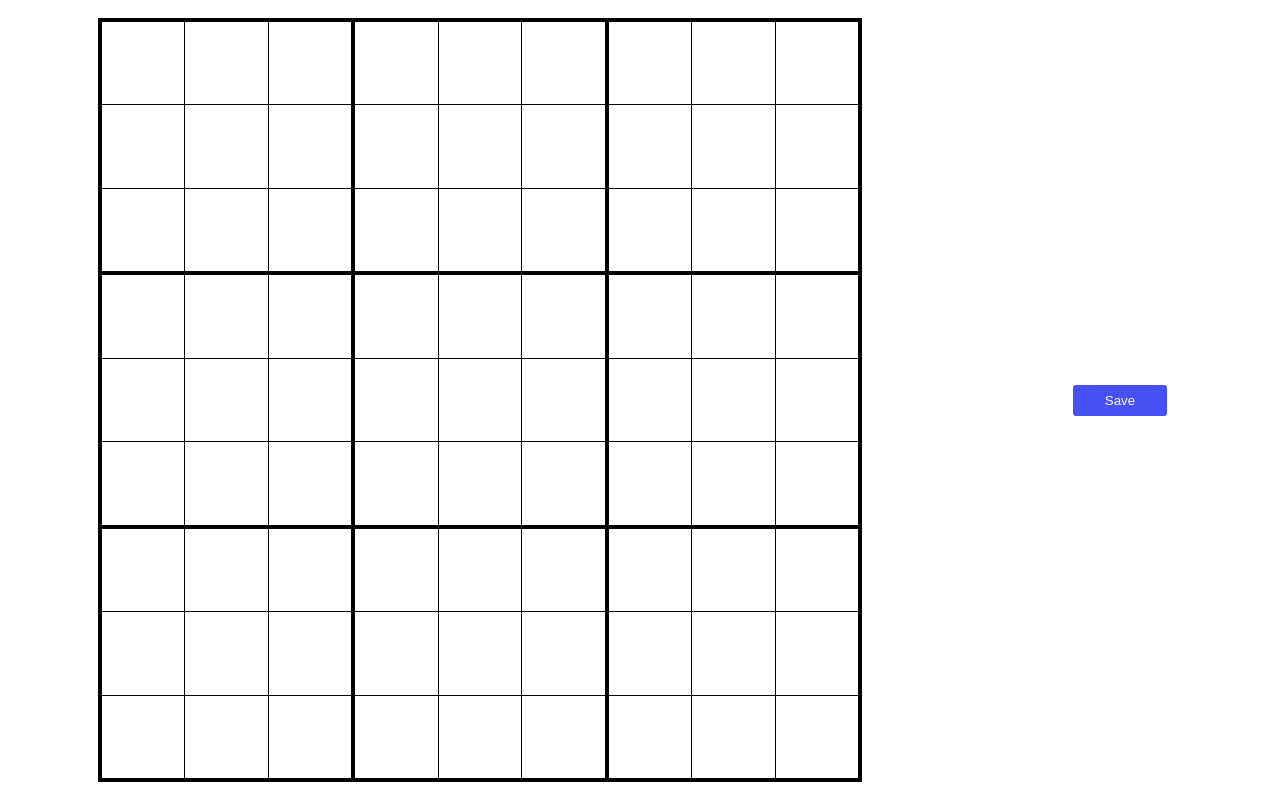
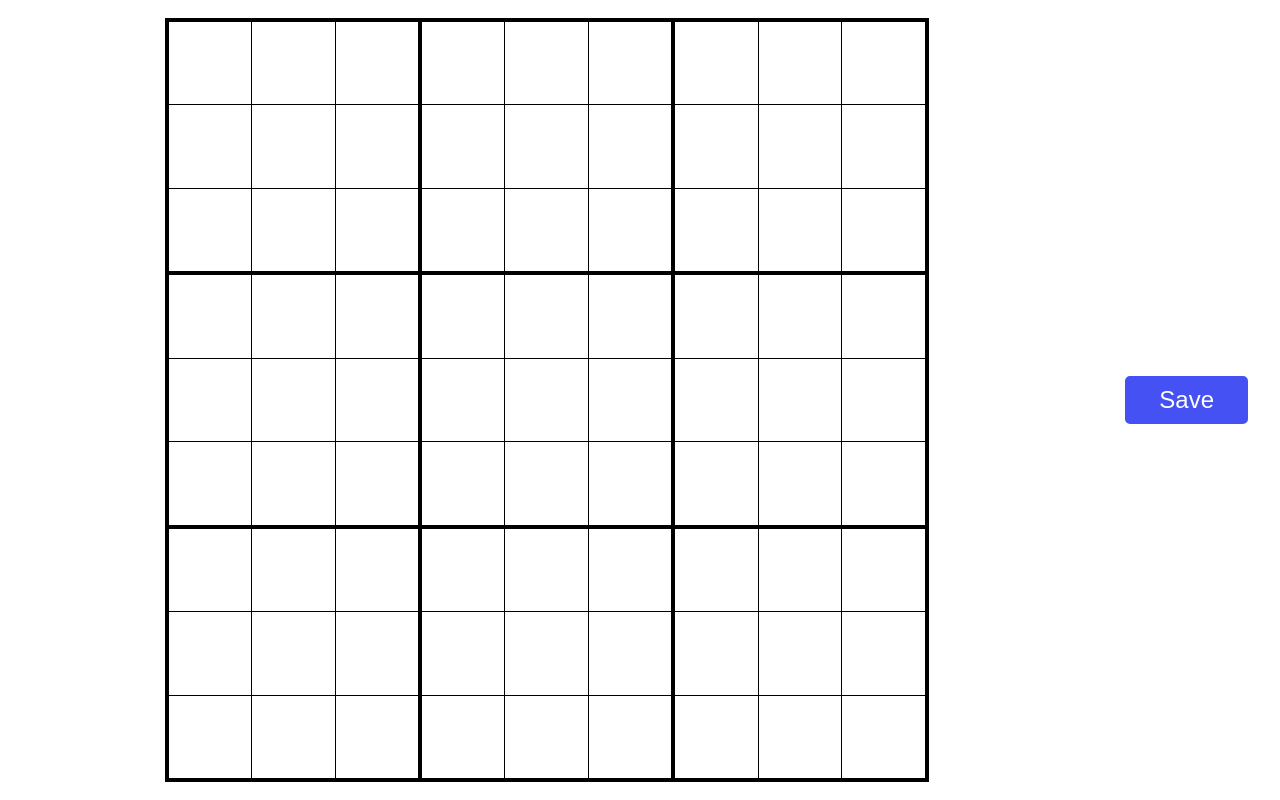
Before and after one commit to airburst/sudoku-solver, a React (Create React App) app: page / in a window 1280 px wide. Built offline with nearby package versions, Linux system fonts and the light colour scheme.

Commit message:
feat: Add controls

```diff
--- a/src/components/Button.js
+++ b/src/components/Button.js
@@ -1,12 +1,18 @@
 import styled from "styled-components";
 
 const StyledButton = styled.button`
-  padding: 0.5rem 2rem;
-  border: 0;
-  border-radius: 3px;
+  border: 2px solid var(--btn-color);
+  border-radius: 5px;
   background-color: var(--btn-color);
   color: white;
   cursor: pointer;
+  font-size: 1.5rem;
+  width: 100%;
+  height: 100%;
+
+  padding: ${({ size }) => (size === "large" ? "0.5rem 2rem" : "0.5rem")};
+  background-color: ${({ basic }) => (!!basic ? "white" : "var(--btn-color)")};
+  color: ${({ basic }) => (!!basic ? "var(--btn-color)" : "white")};
 `;
 
 const Button = (props) => {
--- /dev/null
+++ b/src/features/puzzle/Controls/GameControls.js
@@ -0,0 +1,29 @@
+// import { useState, useCallback, useEffect } from "react";
+import styled from "styled-components";
+import Button from "../../../components/Button";
+import { useSelector, useDispatch } from "react-redux";
+import { lockBoard } from "../puzzleSlice";
+
+const ButtonContainer = styled.div`
+  display: grid;
+  width: 100%;
+  grid-template-columns: 1fr 1fr;
+  grid-template-rows: repeat(2, 3rem);
+  grid-gap: 0.5rem;
+`;
+
+const GameControls = () => {
+  // const dispatch = useDispatch();
+  // const boardLocked = useSelector((state) => state.puzzle.locked);
+
+  return (
+    <ButtonContainer>
+      <Button basic>Undo</Button>
+      <Button basic>Redo</Button>
+      <Button basic>Restart</Button>
+      <Button basic>Check</Button>
+    </ButtonContainer>
+  );
+};
+
+export default GameControls;
--- /dev/null
+++ b/src/features/puzzle/Controls/PlayControls.js
@@ -0,0 +1,47 @@
+// import { useState, useCallback, useEffect } from "react";
+import styled from "styled-components";
+import Button from "../../../components/Button";
+import { useSelector, useDispatch } from "react-redux";
+import { lockBoard } from "../puzzleSlice";
+
+const ButtonContainer = styled.div`
+  display: grid;
+  grid-template-columns: 8rem 3rem 3rem 3rem;
+  grid-template-rows: repeat(4, 3rem);
+  grid-gap: 0.5rem;
+  width: 100%;
+  margin-bottom: 1rem;
+`;
+
+const ColSpan = styled.div`
+  grid-row: 4 / 4;
+  grid-column: 2 / 5;
+`;
+
+const Controls = () => {
+  // const dispatch = useDispatch();
+  // const boardLocked = useSelector((state) => state.puzzle.locked);
+
+  return (
+    <ButtonContainer>
+      <Button>Normal</Button>
+      <Button>1</Button>
+      <Button>2</Button>
+      <Button>3</Button>
+      <Button basic>Corner</Button>
+      <Button>4</Button>
+      <Button>5</Button>
+      <Button>6</Button>
+      <Button basic>Centre</Button>
+      <Button>7</Button>
+      <Button>8</Button>
+      <Button>9</Button>
+      <Button basic>Colour</Button>
+      <ColSpan>
+        <Button basic>Delete</Button>
+      </ColSpan>
+    </ButtonContainer>
+  );
+};
+
+export default Controls;
--- a/src/features/puzzle/Controls.js
+++ b/src/features/puzzle/Controls/index.js
@@ -1,16 +1,19 @@
 // import { useState, useCallback, useEffect } from "react";
 import styled from "styled-components";
-import Button from "../../components/Button";
+import Button from "../../../components/Button";
 import { useSelector, useDispatch } from "react-redux";
-import { lockBoard } from "./puzzleSlice";
+import { lockBoard } from "../puzzleSlice";
+import PlayControls from "./PlayControls";
+import GameControls from "./GameControls";
 
 const Container = styled.div`
   display: flex;
+  flex-direction: column;
   align-items: center;
   justify-content: center;
 
   @media (min-width: 912px) {
-    width: 25%;
+    margin: 0 2rem;
   }
 `;
 
@@ -20,10 +23,17 @@ const Controls = () => {
 
   return (
     <Container>
-      {!boardLocked && (
+      {!boardLocked ? (
         <div>
-          <Button onClick={() => dispatch(lockBoard())}>Save</Button>
+          <Button size="large" onClick={() => dispatch(lockBoard())}>
+            Save
+          </Button>
         </div>
+      ) : (
+        <>
+          <PlayControls />
+          <GameControls />
+        </>
       )}
     </Container>
   );
```
Also changed, not shown: 1 other file (tests, documents, lock files or other folders).
